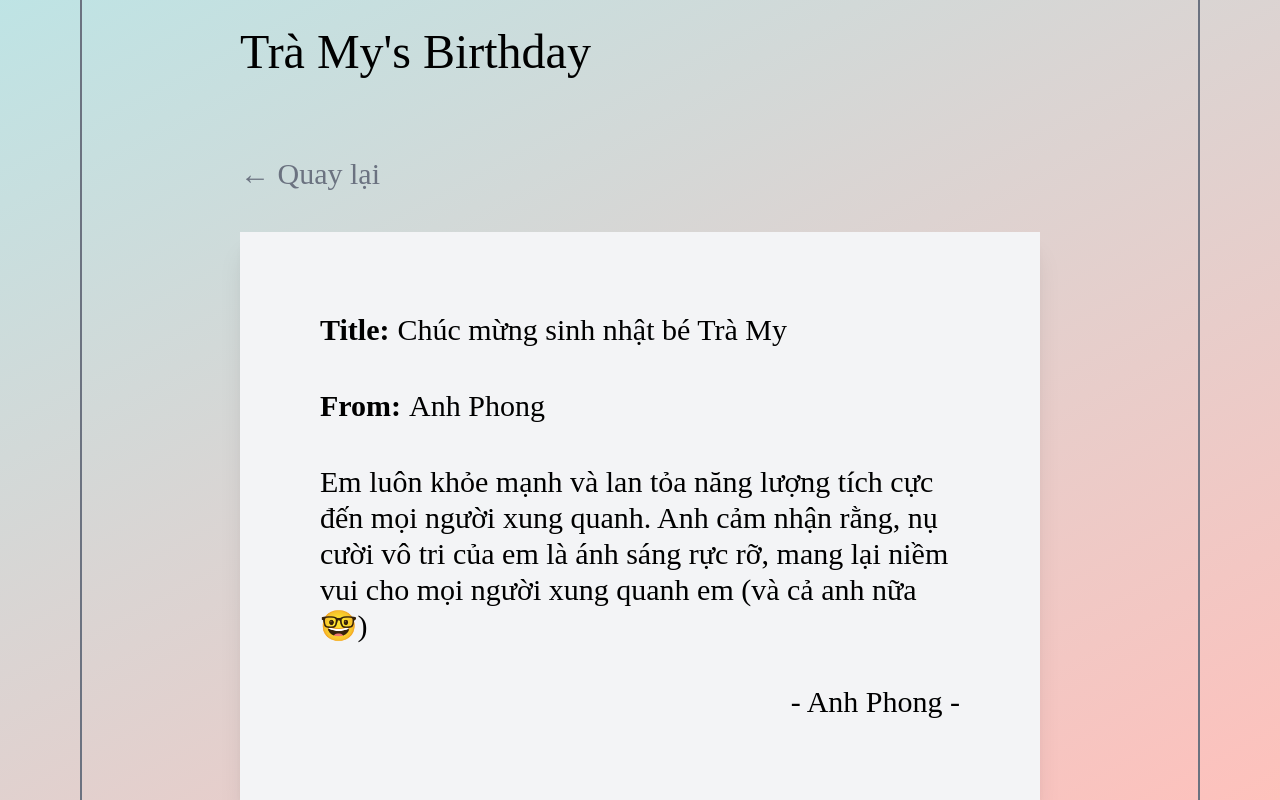
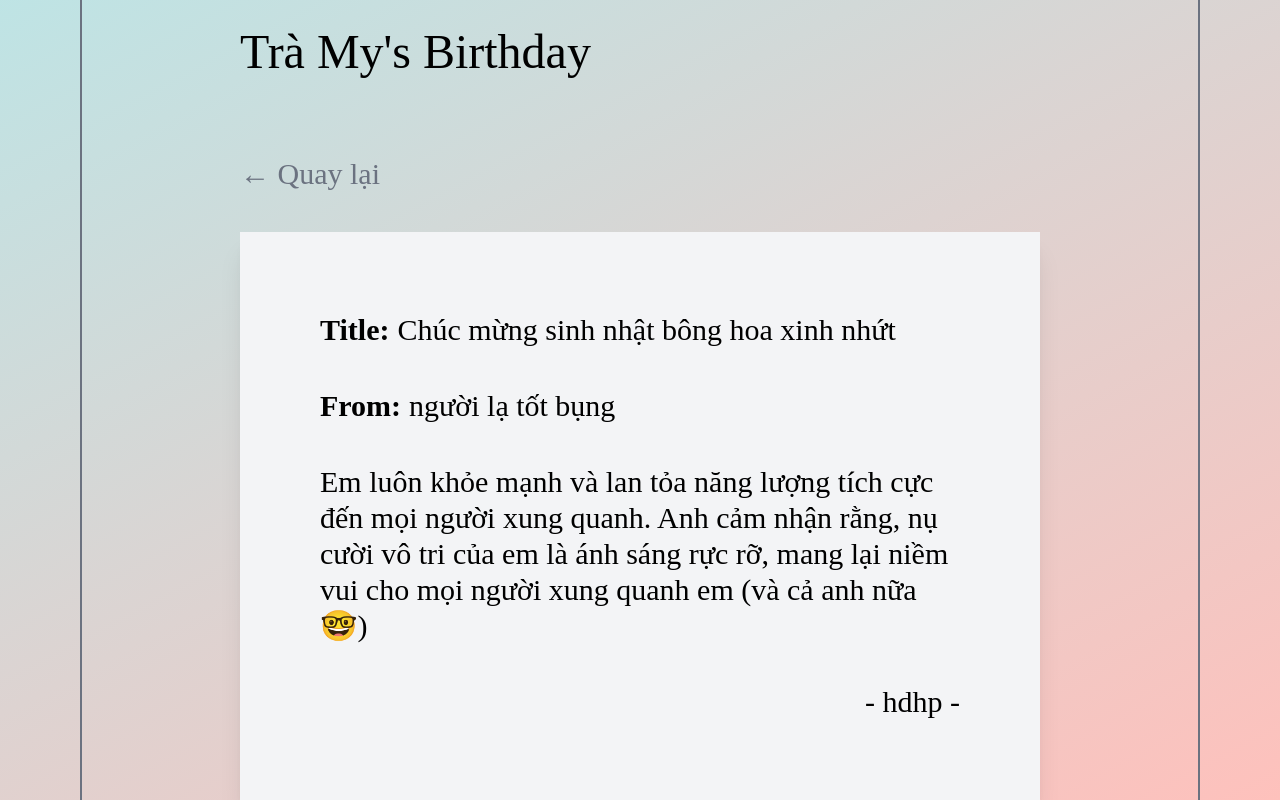
Before and after one commit to MykeDuong/chamiing-birthday, a Next.js app: page / in a window 1280 px wide. Both pictures are taken after a click on the button "Nhận quà". Shown: the part 52-852 px from the top of the page. Built offline with nearby package versions, Linux system fonts and the light colour scheme.

Commit message:
Update letter.tsx

```diff
--- a/src/components/letter.tsx
+++ b/src/components/letter.tsx
@@ -23,18 +23,18 @@ const Letter = ({ goBack }: Props) => {
       >
         <div className={`flex flex-row pb-10 gap-2`}>
           <p className={`text-3xl font-semibold`} > Title: </p>
-          <p className={`text-3xl`}>Chúc mừng sinh nhật bé Trà My</p>
+          <p className={`text-3xl`}>Chúc mừng sinh nhật bông hoa xinh nhứt</p>
         </div>
         <div className={`flex flex-row pb-10 gap-2`}>
           <p className={`text-3xl font-semibold`}>From: </p>
-          <p className={`text-3xl`}>Anh Phong</p>
+          <p className={`text-3xl`}>người lạ tốt bụng</p>
         </div>
         <p className={`text-3xl pb-10`}>
           Em luôn khỏe mạnh và lan tỏa năng lượng tích cực đến mọi người xung quanh. Anh cảm nhận rằng, nụ cười vô tri của em là ánh sáng rực rỡ, mang lại niềm vui cho mọi người xung quanh em (và cả anh nữa 🤓)
         </p>
         <div className={`w-full flex justify-end`}>
           <p className={`text-3xl`}>
-            - Anh Phong -
+            - hdhp -
           </p>
         </div>
       </div>
```
